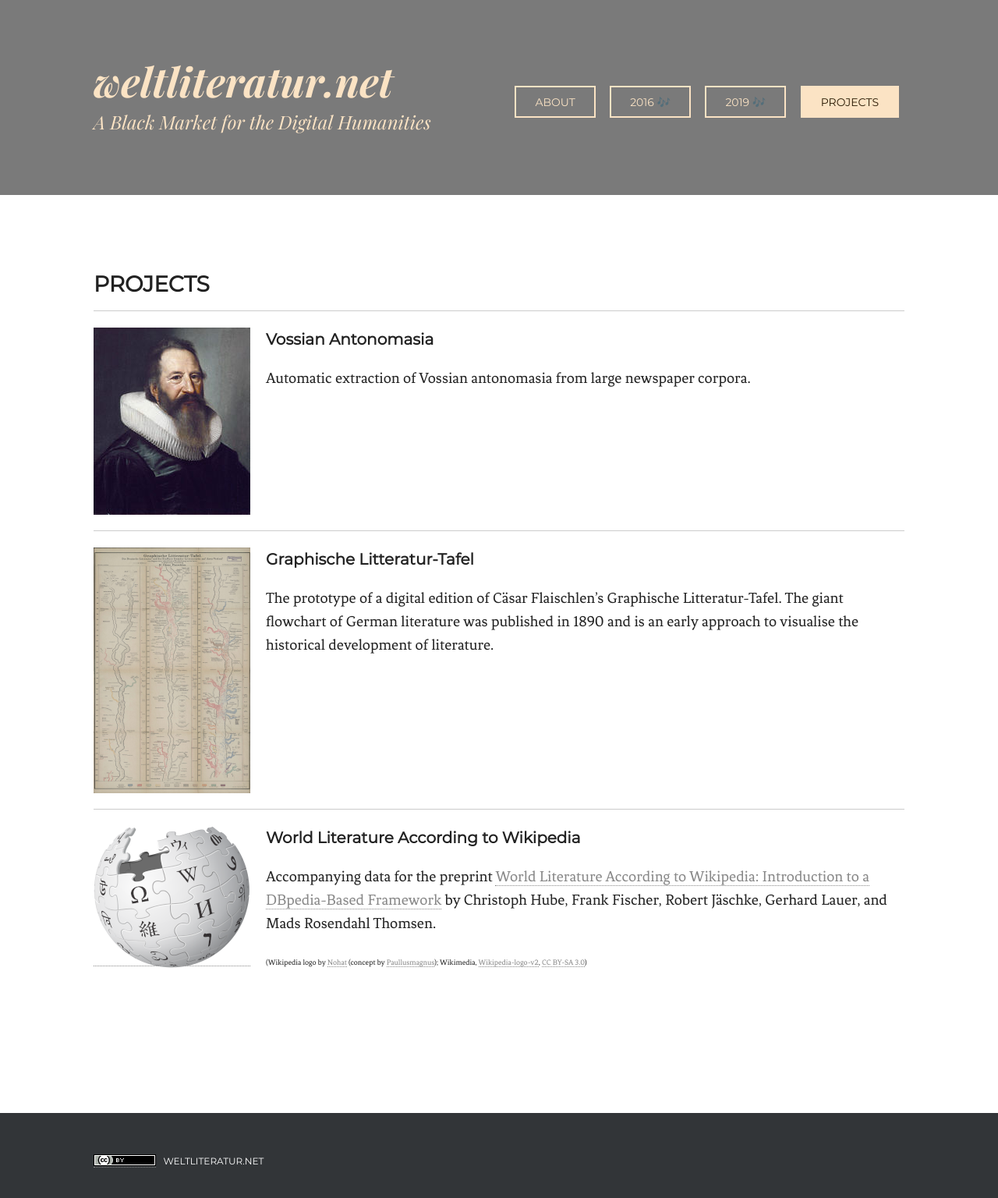
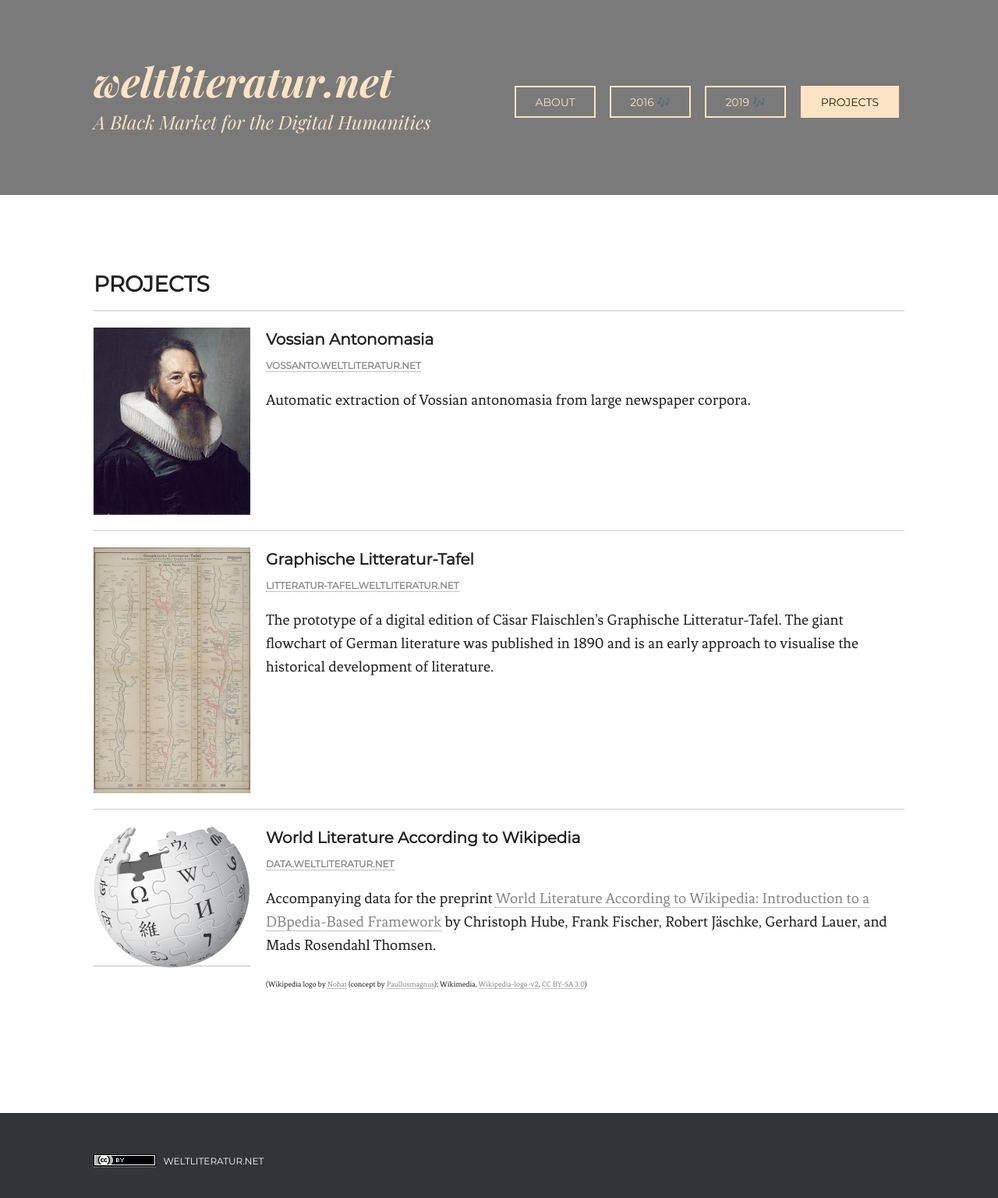
Before and after one commit to weltliteratur/blog, a Jekyll site: the page built from projects.md, in a window 1280 px wide. Shown: the top 1536 px of the page at 78% size. Built offline with Jekyll 4.4.1, drawn with Linux system fonts in a browser that asks for light colours.

Commit message:
added subtitle links

```diff
--- a/projects.md
+++ b/projects.md
@@ -11,6 +11,9 @@
 
 # Vossian Antonomasia
 
+{:.section-subtitle}
+[vossanto.weltliteratur.net](https://vossanto.weltliteratur.net/)
+
 Automatic extraction of Vossian antonomasia from large newspaper corpora.
 
 
@@ -21,6 +24,10 @@
 [![Dr. Cäsar Flaischlens Litteratur-Tafel](../images/flaischlen.png "Graphische Litteratur-Tafel. Die Deutsche Litteratur und der Einfluß fremder Litteraturen auf ihren Verlauf (1890)")](https://litteratur-tafel.weltliteratur.net/)
 
 # Graphische Litteratur-Tafel
+
+{:.section-subtitle}
+[litteratur-tafel.weltliteratur.net](https://litteratur-tafel.weltliteratur.net/)
+
 
 The prototype of a digital edition of Cäsar Flaischlen’s Graphische
 Litteratur-Tafel. The giant flowchart of German literature was
@@ -36,6 +43,10 @@
 
 # World Literature According to Wikipedia
 
+{:.section-subtitle}
+[data.weltliteratur.net](https://data.weltliteratur.net/)
+
+
 Accompanying data for the preprint [World Literature According to
 Wikipedia: Introduction to a DBpedia-Based
 Framework](https://arxiv.org/abs/1701.00991) by Christoph Hube, Frank
```
